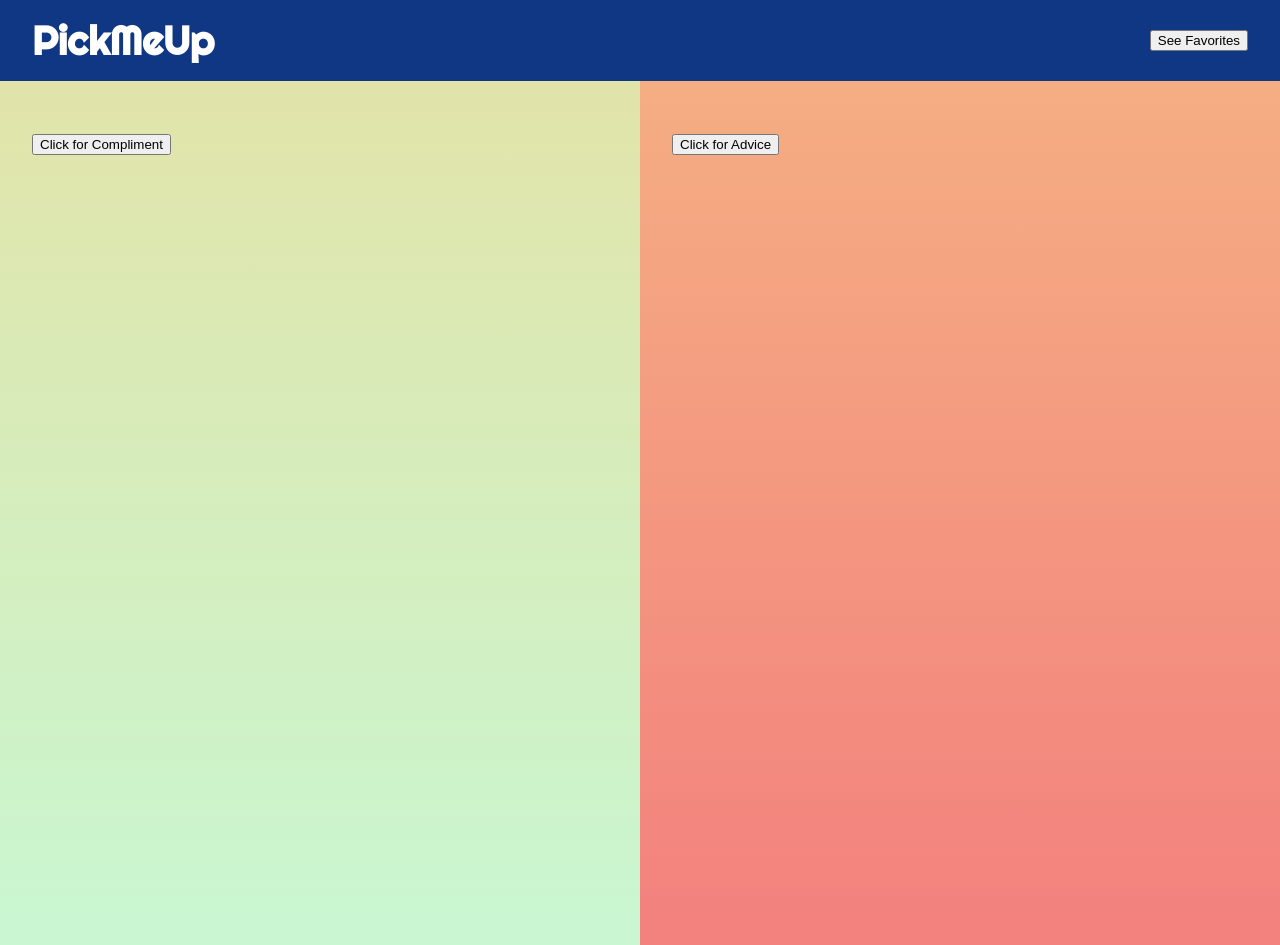
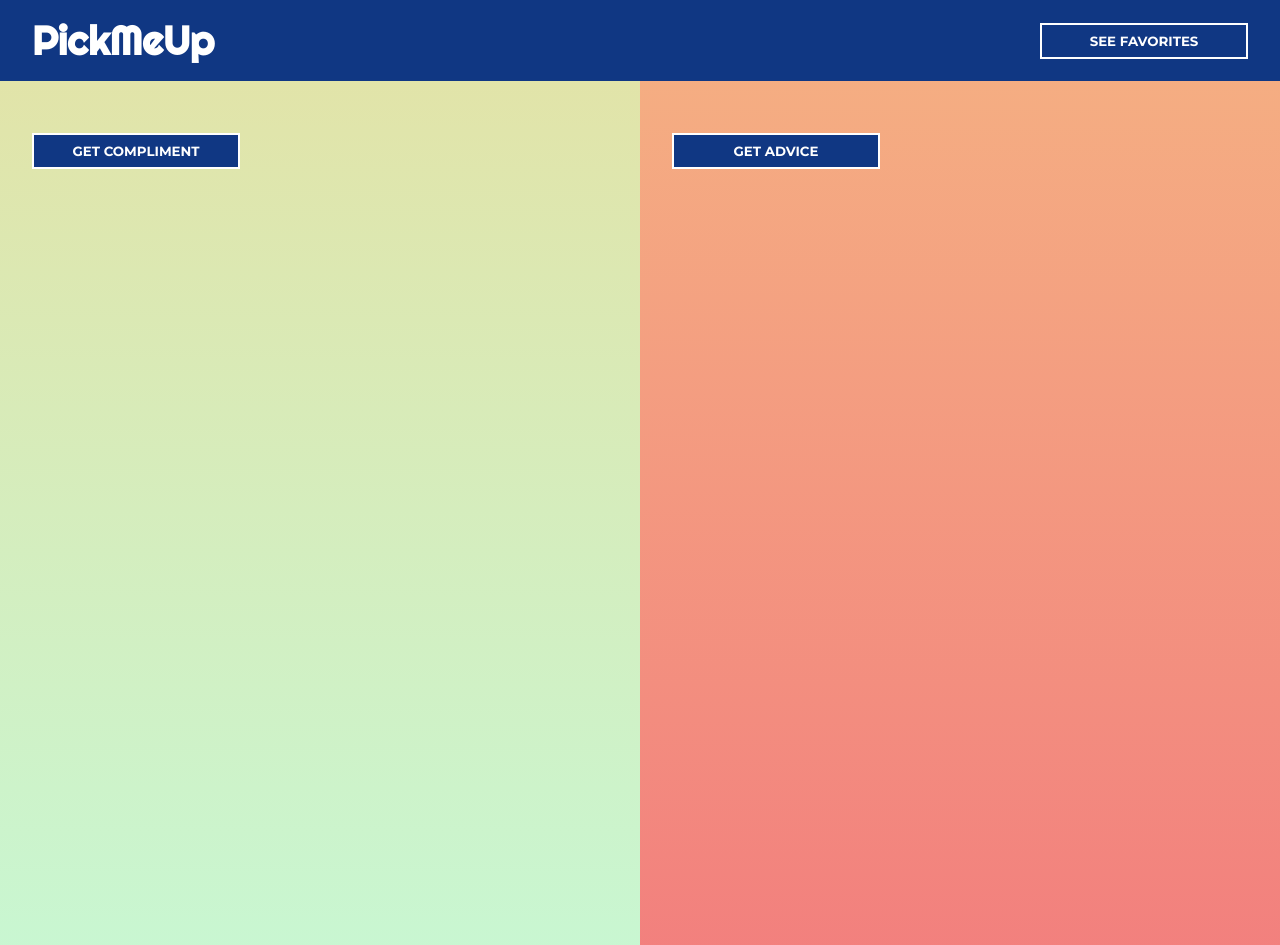
Before and after one commit to lkarpins/pick-me-up, a React (Create React App) app: page /advice in a window 1280 px wide. Built offline with nearby package versions, Linux system fonts and the light colour scheme; no server answers.

Commit message:
Added styling and formatting to buttons

```diff
--- a/public/index.html
+++ b/public/index.html
@@ -12,7 +12,7 @@
     <link rel="preconnect" href="https://fonts.googleapis.com" />
     <link rel="preconnect" href="https://fonts.gstatic.com" crossorigin />
     <link
-      href="https://fonts.googleapis.com/css2?family=Montserrat&family=Righteous&display=swap"
+      href="https://fonts.googleapis.com/css2?family=Montserrat:wght@400;700&family=Righteous&display=swap"
       rel="stylesheet"
     />
     <link rel="apple-touch-icon" href="%PUBLIC_URL%/logo192.png" />
--- a/src/App.tsx
+++ b/src/App.tsx
@@ -1,6 +1,7 @@
 import React, { Component } from "react";
 import { getCompliments, getAdvice } from "./ApiCalls";
 import "./App.css";
+import { Button } from "./components/Button/Button";
 
 interface Props {}
 interface State {
@@ -28,16 +29,16 @@ class App extends Component<Props, State> {
       <main className="App">
         <nav>
           <h1 className="logo">PickMeUp</h1>
-          <button>See Favorites</button>
+          <Button label="See Favorites" />
         </nav>
         <div className="app-container">
           <div className="selections compliment-section">
             <h2>{this.state.compliment}</h2>
-            <button>Click for Compliment</button>
+            <Button label="Get Compliment" />
           </div>
           <div className="selections advice-section">
             <h2>{this.state.advice}</h2>
-            <button>Click for Advice</button>
+            <Button label="Get Advice" />
           </div>
         </div>
       </main>
--- /dev/null
+++ b/src/components/Button/Button.css
@@ -0,0 +1,9 @@
+.app-button {
+  border: 0.125rem solid #ffffff;
+  padding: 0.5rem;
+  background-color: #103783;
+  color: #ffffff;
+  font-weight: 700;
+  width: 13rem;
+  text-transform: uppercase;
+}
--- /dev/null
+++ b/src/components/Button/Button.tsx
@@ -0,0 +1,10 @@
+import * as React from "react";
+import "./Button.css";
+
+export interface ButtonProps {
+  label: string;
+}
+
+export function Button({ label }: ButtonProps) {
+  return <button className="app-button">{label}</button>;
+}
--- a/src/index.css
+++ b/src/index.css
@@ -20,6 +20,7 @@ h2 {
   font-family: "Righteous", cursive;
 }
 
-p {
+p,
+button {
   font-family: "Montserrat", sans-serif;
 }
```
Also changed, not shown: src/components/SelectionsContainer/SelectionsContainer.css (added).
